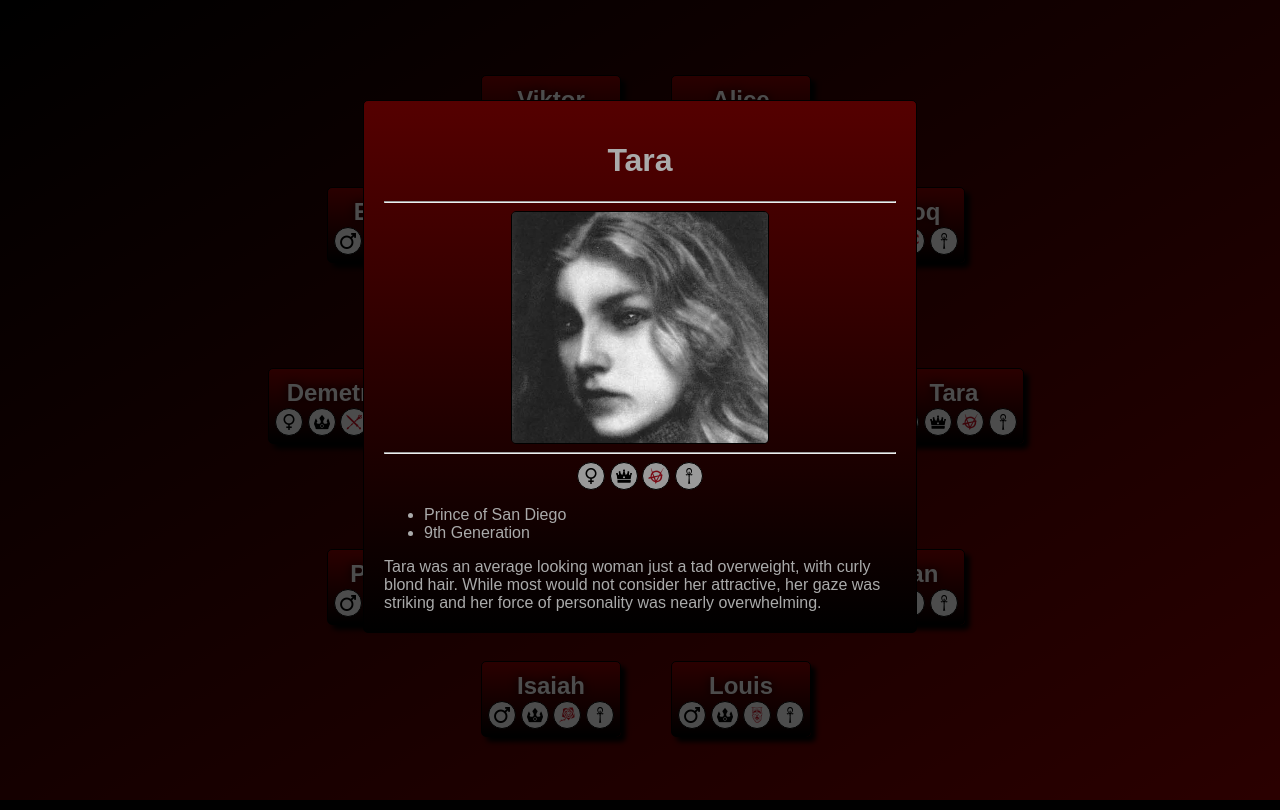
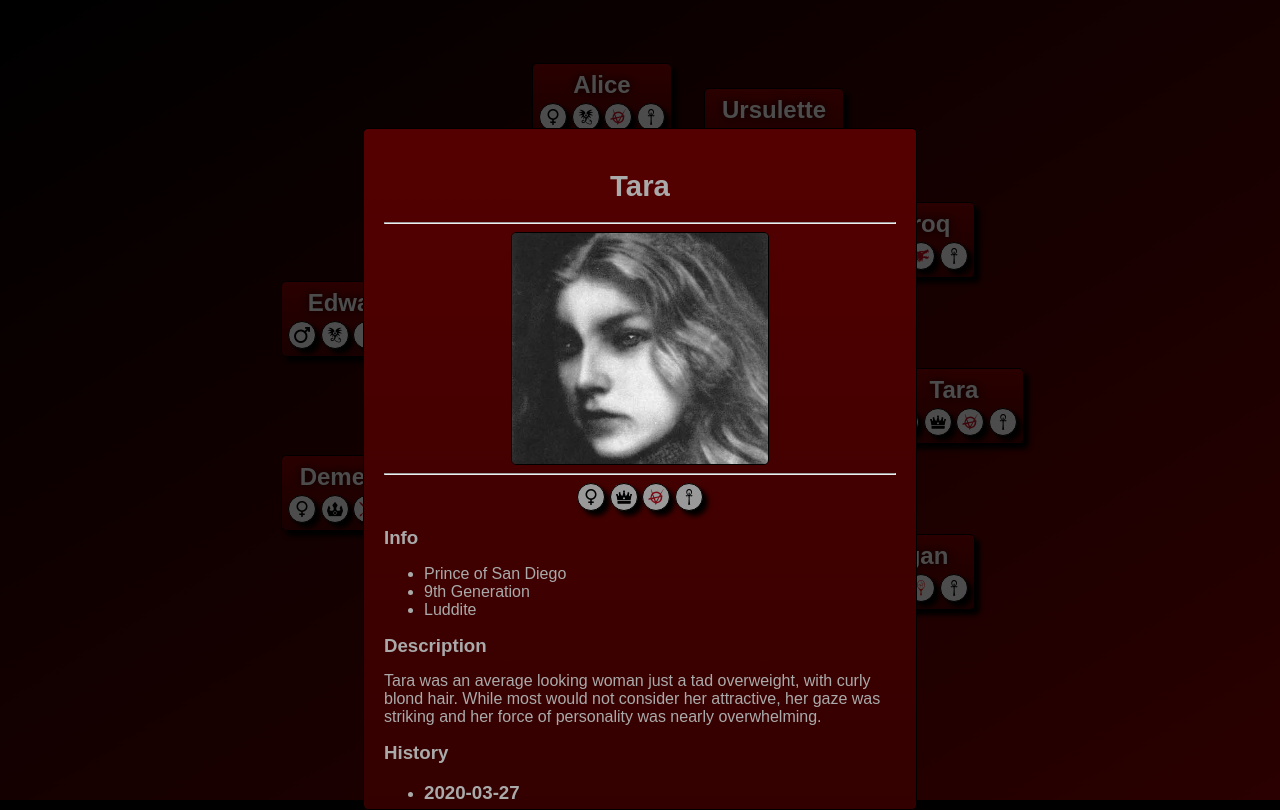
Before and after one commit to doug-kretz/vtm, a plain HTML site: page index.html in a window 1280 px wide. Both pictures are taken after a click on the element "Tara". Drawn offline with Linux system fonts and the light colour scheme.

Commit message:
Added more data

```diff
--- a/assets/data/characters.json
+++ b/assets/data/characters.json
@@ -35,6 +35,10 @@
     "name": "Alice",
     "tags": ["female", "harpy", "brujah", "camarilla"]
 }, {
+    "id": "ursulette",
+    "name": "Ursulette",
+    "tags": ["female", "seneschal", "ventrue", "camarilla"]
+}, {
     "id": "amaroq",
     "name": "Amaroq",
     "tags": ["male", "player", "gangrel", "camarilla"]
--- a/assets/data/tara.json
+++ b/assets/data/tara.json
@@ -1,9 +1,16 @@
 {
-    "notes": [
+    "info": [
         "Prince of San Diego",
-        "9th Generation"
+        "9th Generation",
+        "Luddite"
     ],
     "description": "Tara was an average looking woman just a tad overweight, with curly blond hair. While most would not consider her attractive, her gaze was striking and her force of personality was nearly overwhelming.",
     "link": "https://whitewolf.fandom.com/wiki/Tara_Kearney",
-    "portrait": "portrait-med-tara"
+    "portrait": "portrait-med-tara",
+    "history": [{
+        "date": "2020-03-27",
+        "notes": [
+            "Welcomed the Coterie to San Diego"
+        ]
+    }]
 }
--- a/assets/template/char-detail.html
+++ b/assets/template/char-detail.html
@@ -15,10 +15,29 @@
     {{/tags}}
 </div>
 
+<h2>Info</h2>
+
 <ul>
-    {{#detail.notes}}
+    {{#detail.info}}
     <li><span>{{.}}</span></li>
-    {{/detail.notes}}
+    {{/detail.info}}
 </ul>
 
+<h2>Description</h2>
+
 <p>{{detail.description}}</p>
+
+<h2>History</h2>
+
+<ul>
+    {{#detail.history}}
+    <li>
+        <h3>{{date}}</h3>
+        {{#notes}}
+        <ul>
+            <li><span>{{.}}</span></li>
+        </ul>
+        {{/notes}}
+    </li>
+    {{/detail.history}}
+</ul>
--- a/index.html
+++ b/index.html
@@ -7,6 +7,7 @@
     <style>
         body {
             background-color: black;
+            overflow: hidden;
         }
 
         html,
@@ -32,7 +33,7 @@
             width: 128px;
             height: 64px;
             border-radius: 5px;
-            background-image: linear-gradient(#500, black);
+            background-image: linear-gradient(#500, #300);
             z-index: 0;
             padding: 5px;
             box-shadow: 5px 5px 5px black;
@@ -45,7 +46,7 @@
         .char-info h1 {
             text-align: center;
             font-size: 18pt;
-            margin: 5px 0 0 0;
+            margin: 2px 0 0 0;
             padding: 0;
             color: #999;
             text-shadow: 0 0 10px black;
@@ -74,6 +75,7 @@
             border-radius: 15px;
             background-color: #999;
             padding: 3px;
+            box-shadow: 5px 5px 5px black;
         }
 
         .tag img {
@@ -115,18 +117,29 @@
         #modal {
             position: relative;
             z-index: 1;
-            background-image: linear-gradient(#500, black);
-            margin: 100px auto 100px auto;
+            background-image: linear-gradient(#500, #300);
+            margin: 10% auto 10% auto;
             width: 512px;
             color: #aaa;
             padding: 10px;
             border: 1px solid black;
             border-radius: 5px;
             padding: 20px;
+            max-height: 80%;
+            overflow: auto;
         }
 
         #modal h1 {
             text-align: center;
+            font-size: 22pt;
+        }
+
+        #modal h2 {
+            font-size: 14pt;
+        }
+
+        #modal p {
+            font-size: 12pt;
         }
 
         #modal .portrait {
```
Also changed, not shown: assets/data/edward.json (+14 -1 lines), assets/data/ursulette.json (added, +16 -0 lines), assets/img/icon-small-seneschal.png (added), assets/img/portrait-med-edward.png (added), assets/img/portrait-med-ursulette.png (added).
